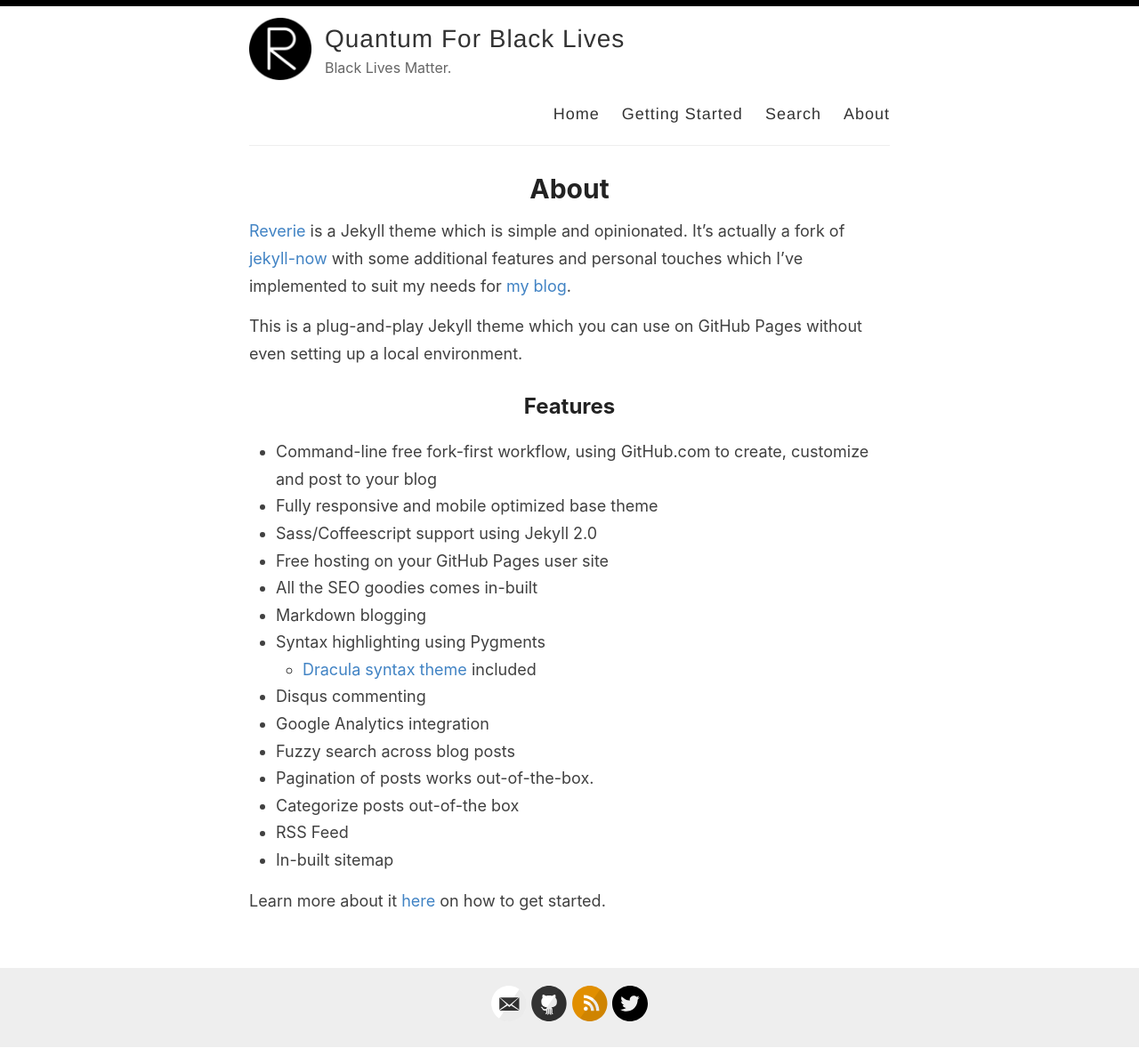
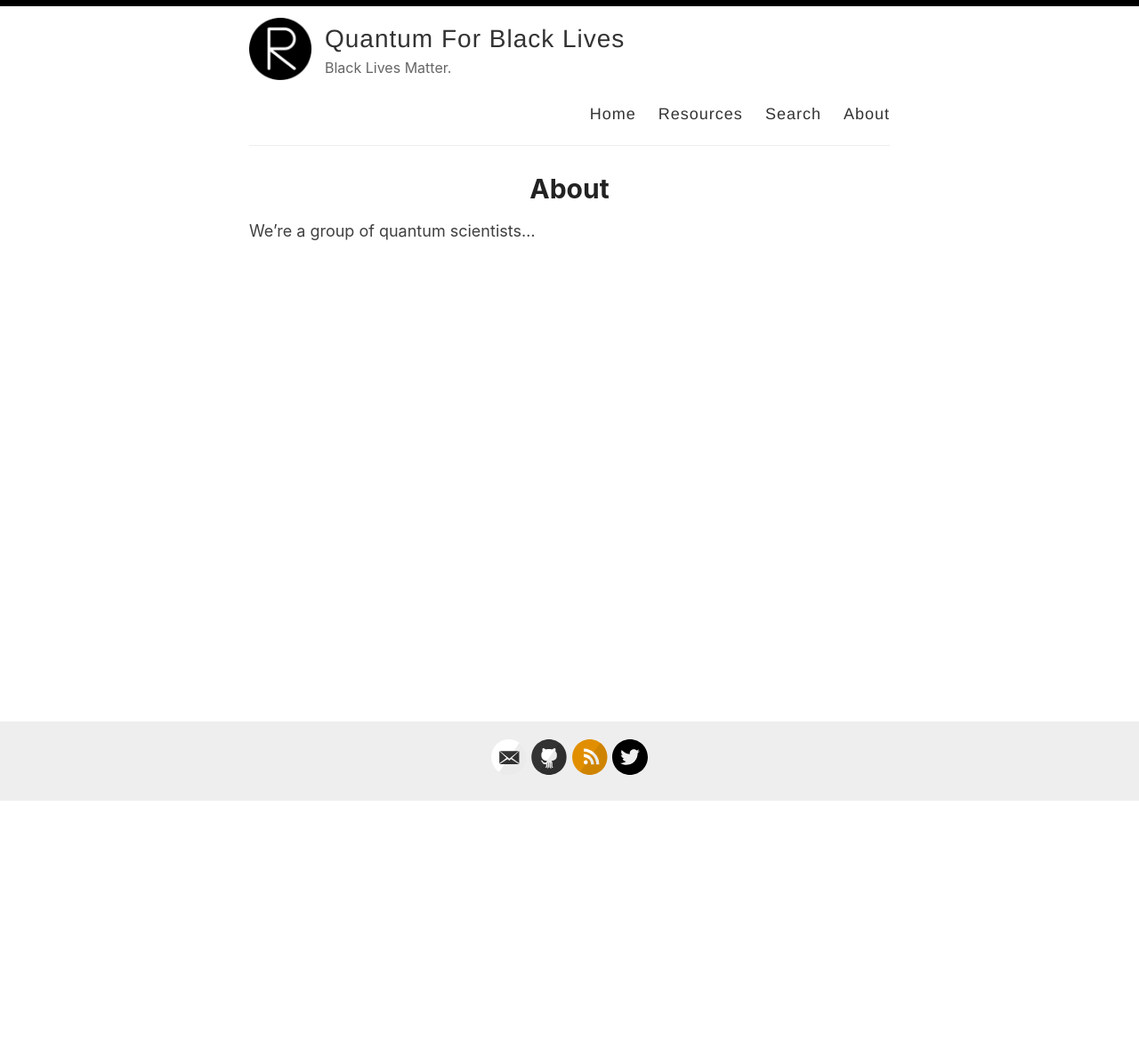
Before and after one commit to quantumforblacklives/quantumforblacklives.github.io, a Jekyll site: the page built from _pages/about.md, in a window 1280 px wide. Shown: the whole page at 89% size. Built offline with Jekyll 4.4.1, drawn with Linux system fonts in a browser that asks for light colours; after the commit the page ends 901 px from its top, so only the background shows below that.

Commit message:
Adding resources page

```diff
--- a/_config.yml
+++ b/_config.yml
@@ -21,7 +21,7 @@ avatar: /images/reverie.png
 # Includes an icon in the footer for each username you enter
 footer-links:
   dribbble:
-  email: info@quantumforblacklives
+  email: info@quantumforblacklives.org
   facebook:
   flickr:
   github: quantumforblacklives/quantumforblacklives.github.io
--- a/_layouts/default.html
+++ b/_layouts/default.html
@@ -28,7 +28,7 @@
 
             <nav>
               <a href="{{ site.baseurl }}/">Home</a>
-              <a href="{{ site.baseurl }}/getting-started">Getting Started</a>
+              <a href="{{ site.baseurl }}/resources">Resources</a>
               <a href="{{ site.baseurl }}/search">Search</a>
               <a href="{{ site.baseurl }}/about">About</a>
             </nav>
--- a/_layouts/home.html
+++ b/_layouts/home.html
@@ -28,7 +28,7 @@
 
             <nav>
               <a href="{{ site.baseurl }}/">Home</a>
-              <a href="{{ site.baseurl }}/getting-started">Getting Started</a>
+              <a href="{{ site.baseurl }}/resources">Resources</a>
               <a href="{{ site.baseurl }}/search">Search</a>
               <a href="{{ site.baseurl }}/about">About</a>
             </nav>
--- a/_pages/about.md
+++ b/_pages/about.md
@@ -4,26 +4,4 @@ title: About
 permalink: /about/
 ---
 
-[Reverie](https://github.com/amitmerchant1990/reverie) is a Jekyll theme which is simple and opinionated. It's actually a fork of [jekyll-now](https://github.com/barryclark/jekyll-now) with some additional features and personal touches which I've implemented to suit my needs for [my blog](https://www.amitmerchant.com).
-
-This is a plug-and-play Jekyll theme which you can use on GitHub Pages without even setting up a local environment.
-
-## Features
-
-- Command-line free fork-first workflow, using GitHub.com to create, customize and post to your blog
-- Fully responsive and mobile optimized base theme
-- Sass/Coffeescript support using Jekyll 2.0
-- Free hosting on your GitHub Pages user site
-- All the SEO goodies comes in-built
-- Markdown blogging
-- Syntax highlighting using Pygments
-    - [Dracula syntax theme](https://draculatheme.com/) included
-- Disqus commenting
-- Google Analytics integration
-- Fuzzy search across blog posts
-- Pagination of posts works out-of-the-box.
-- Categorize posts out-of-the box
-- RSS Feed
-- In-built sitemap
-
-Learn more about it [here](https://github.com/amitmerchant1990/reverie) on how to get started.
+We're a group of quantum scientists...
--- a/index.html
+++ b/index.html
@@ -7,8 +7,9 @@ layout: home
 
 <h1>Our Pledge</h1>
 
-<h2>Resources</h2>
+<h2>Signatories</h2>
 
+<hr>
 <h2> Add your name to this pledge</h2>
 
 <img id="top" src="/images/top.png" alt="">
@@ -39,6 +40,7 @@ layout: home
 	</div>
 	<img id="bottom" src="/images/bottom.png" alt="">
 
+  <hr>
 <h2> Submit an action plan </h2>
 <blockquote><em>For more resources and to continue the discussion, <a href="https://join.slack.com/t/quantumforblacklives/shared_invite/zt-ewh0c6s3-2FQvyRi7xjliW6DR5Odgww">join our slack</a>.</em></blockquote>
 <img id="top" src="/images/top.png" alt="">
```
Also changed, not shown: _pages/getting-started.md (deleted, +0 -51 lines), _pages/resources.md (added, +57 -0 lines), _pages/search.md (+1 -1 lines).
